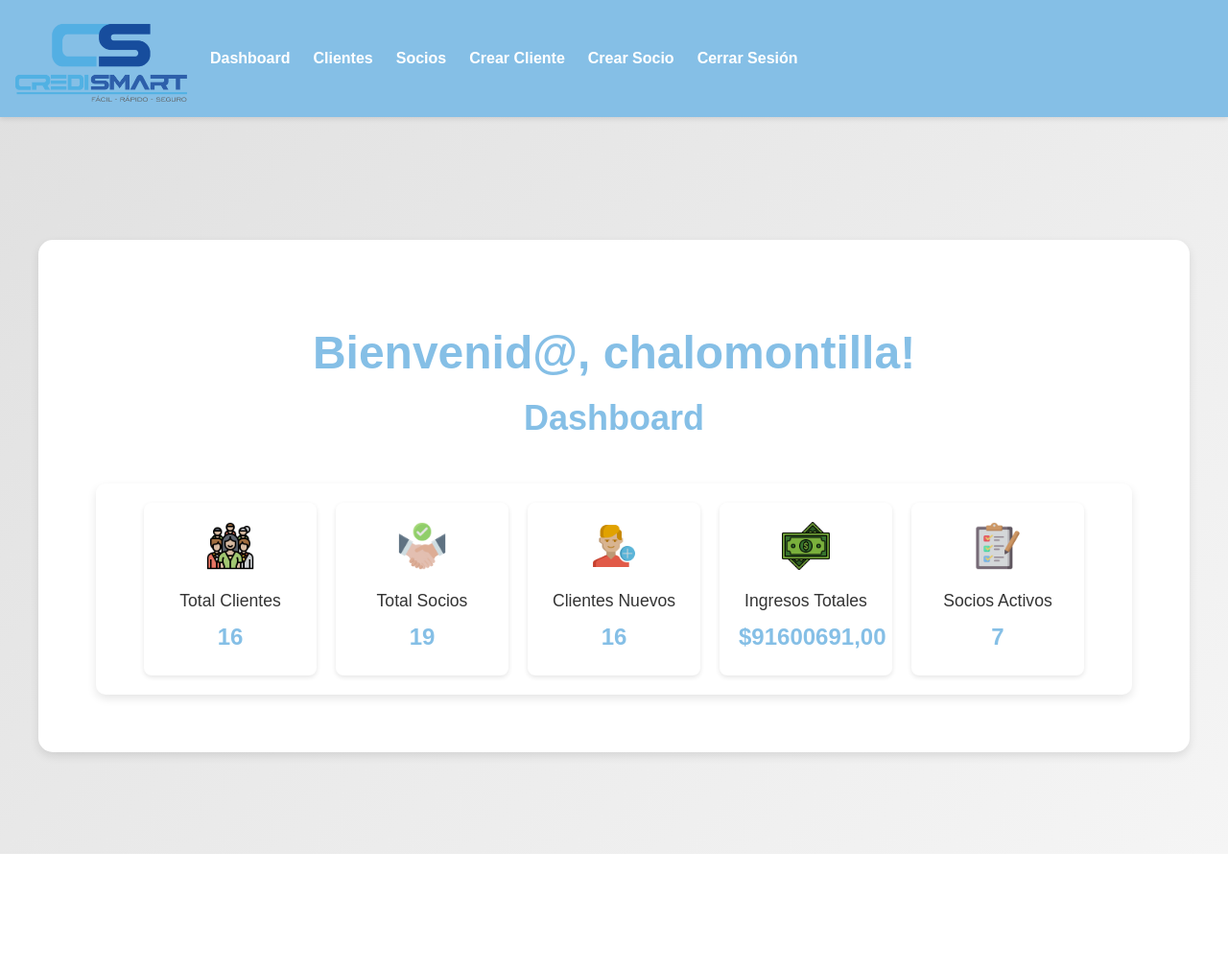
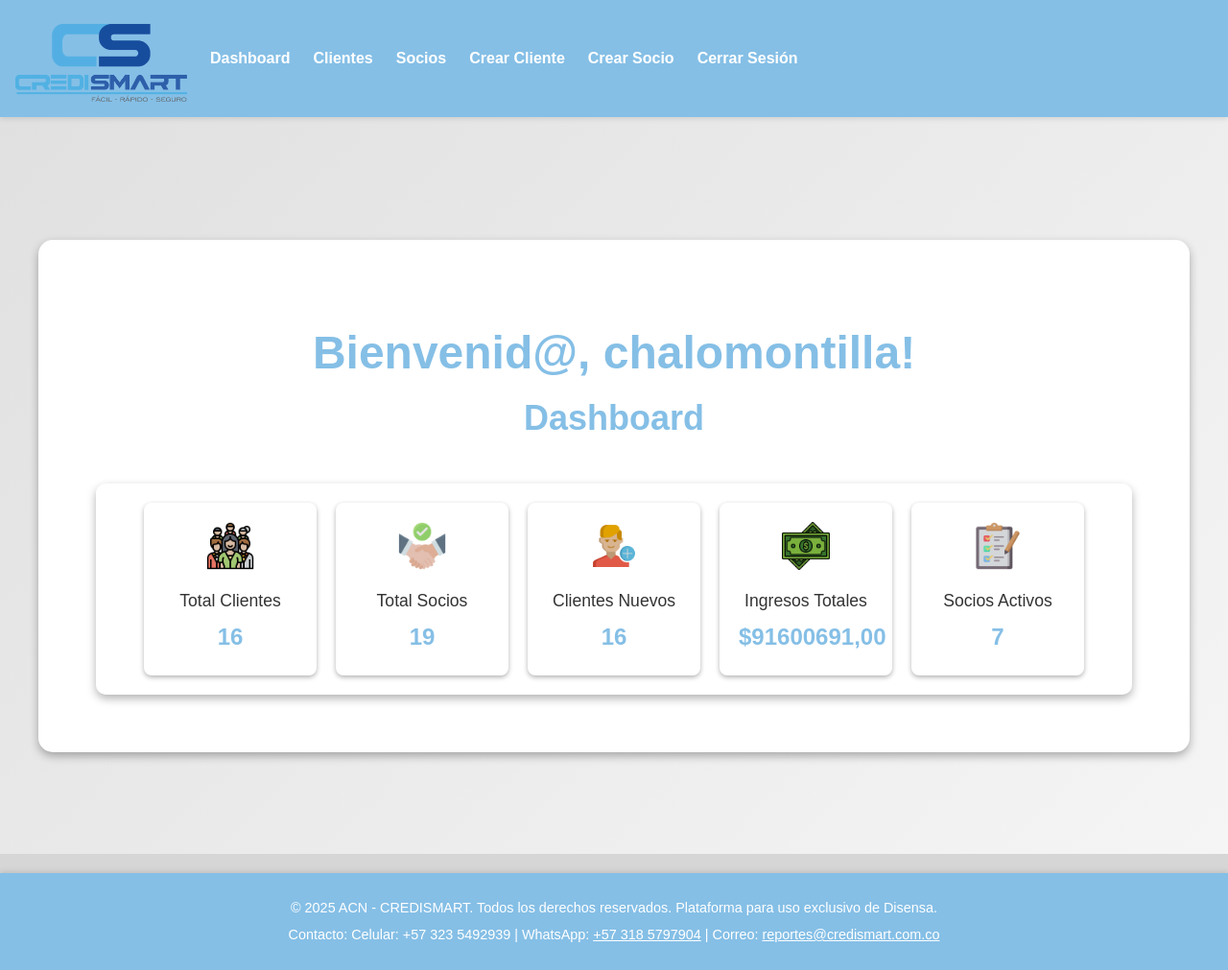
Before and after one commit to Gonzalo-Montilla/ProyectoDisensa, a Django app: page / in a window 1280 px wide. Shown: the whole page at 96% size. Before the commit the page ends 890 px from the top, so only its background shows below. Run offline with Django 5.2, Linux system fonts and the light colour scheme; a user stored in the database is signed in; data comes from the database, SQL or seed files in the repository; both versions use the stored data as it was after the commit.

Commit message:
aplicacion de footer y estilos del footer

```diff
--- a/businessapp/static/css/style.css
+++ b/businessapp/static/css/style.css
@@ -292,7 +292,7 @@ li {
     text-align: center;
     background: #fff; /* Gradiente suave en el fondo */
     border-radius: 15px; /* Bordes redondeados */
-    box-shadow: 0 4px 10px rgba(0, 0, 0, 0.1); /* Sombra suave */
+    box-shadow: 0 4px 10px rgba(0, 0, 0, 0.3); /* Sombra suave */
     margin-top: 120px; /* Ajuste para el navbar */
 }
 
@@ -314,7 +314,7 @@ li {
     padding: 20px;
     background-color: #ffffff; /* Fondo blanco para las tarjetas */
     border-radius: 10px;
-    box-shadow: 0 4px 10px rgba(0, 0, 0, 0.1); /* Sombra suave */
+    box-shadow: 0 4px 10px rgba(0, 0, 0, 0.3); /* Sombra suave */
     max-width: 1200px;
     margin-left: auto;
     margin-right: auto;
@@ -324,7 +324,7 @@ li {
     background-color: #fff;
     padding: 20px;
     border-radius: 8px;
-    box-shadow: 0 2px 5px rgba(0, 0, 0, 0.1);
+    box-shadow: 0 2px 5px rgba(0, 0, 0, 0.3);
     width: 180px;
     text-align: center;
     transition: transform 0.3s ease, box-shadow 0.3s ease;
@@ -364,7 +364,7 @@ li {
     padding: 30px;
     background: white;
     border-radius: 8px;
-    box-shadow: 0 4px 10px rgba(0,0,0,0.1);
+    box-shadow: 0 4px 10px rgba(0,0,0,0.3);
     text-align: center;
 }
 
@@ -422,6 +422,7 @@ li {
     background: linear-gradient(135deg, #e0e0e0 0%, #f5f5f5 100%);
     min-height: 100vh;
     margin-top: 90px; /* Ajuste para el navbar */
+
 }
 
 .cancel-button {
@@ -542,3 +543,44 @@ li {
 .partner-list-container #filterInput:hover {
     background-color: #fff !important; /* Forzamos el hover */
 }
+
+.footer {
+    background-color: #85bfe6;
+    color: white;
+    text-align: center;
+    padding: 20px 0;
+    margin-top: 20px;
+    width: 100%;
+    position: relative;
+    bottom: 0;
+    box-shadow: 0 -2px 5px rgba(0, 0, 0, 0.1);
+}
+
+.footer-content {
+    max-width: 1200px;
+    margin: 0 auto;
+}
+
+.footer p {
+    margin: 5px 0;
+    font-size: 0.9em;
+}
+
+.footer a {
+    color: #fff;
+    text-decoration: underline;
+}
+
+.footer a:hover {
+    color: #e0e0e0;
+}
+
+@media (max-width: 600px) {
+    .footer p {
+        font-size: 0.8em;
+    }
+    .footer a {
+        display: block;
+        margin: 5px 0;
+    }
+}
--- a/businessapp/templates/businessapp/base.html
+++ b/businessapp/templates/businessapp/base.html
@@ -24,5 +24,16 @@
     <div class="main-container">
         {% block content %}{% endblock %}
     </div>
+    <footer class="footer">
+        <div class="footer-content">
+            <p>© 2025 ACN - CREDISMART. Todos los derechos reservados. Plataforma para uso exclusivo de Disensa.</p>
+            <p>Contacto:
+                <span>Celular: +57 323 5492939</span> |
+                <span>WhatsApp: <a href="https://wa.me/3185797904" target="_blank">+57 318 5797904</a></span> |
+                <span>Correo: <a href="mailto:info@credismart.com">reportes@credismart.com.co</a></span>
+            </p>
+        </div>
+    </footer>
+
 </body>
 </html>
--- a/businessapp/templates/businessapp/dashboard.html
+++ b/businessapp/templates/businessapp/dashboard.html
@@ -7,7 +7,6 @@
             <h1>Bienvenid@, {{ user.username }}!</h1>
             <h2>Dashboard</h2>
         </div>
-
 
         <div class="summary-cards">
             <div class="summary-card">
--- a/businessapp/templates/businessapp/register.html
+++ b/businessapp/templates/businessapp/register.html
@@ -5,6 +5,7 @@
 {% block content %}
     <div class="card login-container" style="max-width: 400px; margin: 100px auto 0; position: relative;">
         <h2>Registro</h2>
+
         <form method="post">
             {% csrf_token %}
             {% for field in form %}
```
Also changed, not shown: businessapp/templates/businessapp/registration/login.html (line endings or trailing spaces), db.sqlite3.
